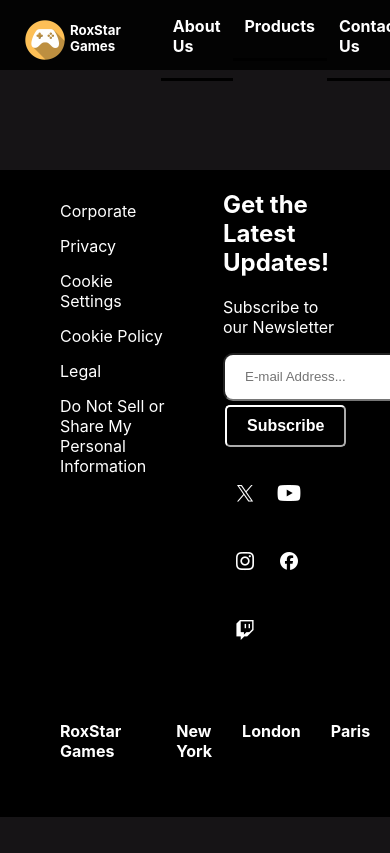
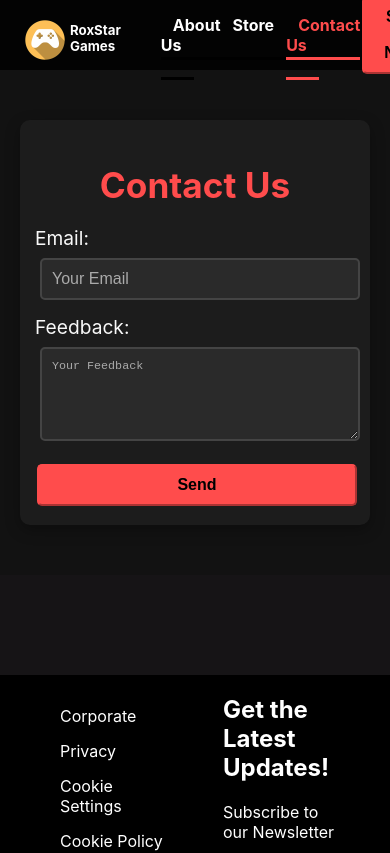
Before and after one commit to Unik477/RoxStar-Games, a React (Create React App) app: page /#/contact in a window 390 px wide. Shown: the top 853 px of the page. Built offline with nearby package versions, Linux system fonts and the light colour scheme.

Commit message:
this is final from my side now added about and product and contact section and changed that yellow color to red made a var in css

```diff
--- a/src/App.css
+++ b/src/App.css
@@ -2,3 +2,7 @@
 body{
   background: #161416;
 }
+
+:root {
+  --Mycolor: #ff4c4c;
+}
--- /dev/null
+++ b/src/components/ContactUs/Contact.jsx
@@ -0,0 +1,26 @@
+import "./contact.css"
+
+export default function Contact() {
+    function handleClick(){
+        alert("Feedback Sent!")
+    }
+    return(
+        <>
+        <section id="contact">
+    <div class="contact-container">
+        <h2>Contact Us</h2>
+        <form  class="contact-form">
+            <label for="email">Email:</label>
+            <input type="email" id="email" name="email" placeholder="Your Email" required />
+
+            <label for="feedback">Feedback:</label>
+            <textarea id="feedback" name="feedback" placeholder="Your Feedback" rows="5" required></textarea>
+
+            <button onClick={handleClick} class="submit-btn">Send</button>
+        </form>
+    </div>
+</section>
+
+        </>
+    )
+}
--- /dev/null
+++ b/src/components/ContactUs/contact.css
@@ -0,0 +1,103 @@
+/* Basic styling for the Contact Us section */
+#contact {
+    background-color: #121212;
+    padding: 50px 20px;
+    color: #f8f8f8;
+    text-align: center;
+}
+
+.contact-container {
+    max-width: 600px;
+    margin: 0 auto;
+    padding: 20px;
+    background-color: #1c1c1c;
+    border-radius: 10px;
+    box-shadow: 0 5px 15px rgba(0, 0, 0, 0.3);
+}
+
+/* Form heading styling */
+#contact h2 {
+    font-size: 2.2em;
+    margin-bottom: 20px;
+    color:var(--Mycolor);
+}
+
+
+.contact-form label {
+    display: block;
+    font-size: 1.2em;
+    margin-bottom: 8px;
+    text-align: left;
+}
+
+
+.contact-form input[type="email"],
+.contact-form textarea {
+    width: calc(100% - 24px);
+    padding: 10px;
+    margin-bottom: 15px;
+    margin-left: 5px;
+    border: 2px solid #444;
+    border-radius: 5px;
+    background-color: #2a2a2a;
+    color: #f8f8f8;
+    font-size: 1em;
+    resize: vertical;
+}
+
+
+.contact-form input::placeholder,
+.contact-form textarea::placeholder {
+    color: #aaa;
+}
+
+
+.contact-form input:focus,
+.contact-form textarea:focus {
+    border-color:var(--Mycolor);
+    outline: none;
+}
+
+
+.submit-btn {
+    font-weight:bold;
+
+    background-color: var(--Mycolor);
+color: rgb(0, 0, 0);
+border-color:var(--Mycolor);
+    padding: 10px 20px;
+    text-align: center;
+    /* text-decoration: none; */
+    display: inline-block;
+    font-size: 16px;
+    margin: 4px 2px;
+    cursor: pointer;
+    border-radius: 5px;
+    transition: all 0.3s ease;
+    width: 100%;
+}
+
+
+.submit-btn:hover {
+    background-color: black ;
+    border-color: white;
+    color:white;
+     box-shadow: 0 0 10px rgba(255, 255, 255, 0.3);
+}
+
+
+@media (max-width: 480px) {
+    .contact-container {
+        padding: 15px;
+    }
+
+    .contact-form input,
+    .contact-form textarea {
+        font-size: 0.9em;
+    }
+
+    .submit-btn {
+        font-size: 1em;
+        padding: 10px 15px;
+    }
+}
--- a/src/components/Footer/footer.css
+++ b/src/components/Footer/footer.css
@@ -43,9 +43,9 @@
 }
 
 .newsletter-subscribe button:hover{
-    background-color: #fdbf56;
+    background-color: var(--Mycolor);
     color: rgb(0, 0, 0);
-    border-color:#fdbf56;
+    border-color:var(--Mycolor);
      box-shadow: 0 0 10px rgba(255, 255, 255, 0.3);
 }
 .footer-right .footer-icon img{
@@ -74,7 +74,7 @@
 
 }
 .footer-left ul li:hover{
-    color: #fdbf56;
+    color:var(--Mycolor);
 }
 
 
--- a/src/components/Navbar/Navbar.css
+++ b/src/components/Navbar/Navbar.css
@@ -26,6 +26,7 @@
 }
 .nav-left h5{
     padding-bottom: 15px;
+    cursor: pointer;
 }
 
 .Navbar ul {
@@ -34,8 +35,18 @@
 }
 
 .Navbar ul li {
+
+    cursor: pointer;
+
+}
+.Navbar ul li a.active-link {
+    color: var(--Mycolor);
+    font-weight: bold;
+    border-bottom: 3px solid var(--Mycolor);
+}
+.Navbar ul li a {
     transition: all 0.5s ease;
-    cursor: pointer;
+    text-decoration: none;
     padding-left: 12px;
     padding-right: 12px;
     padding-top: 26px;
@@ -43,14 +54,10 @@
     border-bottom: 3px solid rgb(0, 0, 0);
     font-weight: bolder;
     height: 100%;
-}
-
-.Navbar ul li a {
-    text-decoration: none;
     color: rgb(255, 255, 255);
 }
 
-.Navbar ul li:hover {
+.Navbar ul li a:hover {
 
     border-bottom: 3px solid white;
 }
@@ -60,9 +67,9 @@
         /* background-color: #1e8fff4a; */
         font-weight:bold;
 
-        background-color: #fdbf56;
+        background-color: var(--Mycolor);
     color: rgb(0, 0, 0);
-    border-color:#fdbf56;
+    border-color:var(--Mycolor);
         padding: 10px 20px;
         text-align: center;
         /* text-decoration: none; */
--- a/src/components/Navbar/Navbar.jsx
+++ b/src/components/Navbar/Navbar.jsx
@@ -1,5 +1,6 @@
 import { useNavigate } from "react-router"
 import "./Navbar.css"
+import { NavLink } from "react-router-dom";
 export default function Navbar(){
     const navigate=useNavigate()
 
@@ -13,12 +14,12 @@ export default function Navbar(){
         <div className="Navbar">
             <div className="nav-left">
             <img src={process.env.PUBLIC_URL+"/images/game-logo.png"} alt="404" />
-            <h5>RoxStar Games</h5>
+            <h5 onClick={()=>navigate("/")}>RoxStar Games</h5>
             </div>
             <ul>
-                <li><a onClick={()=>navigate("/products")}>About Us</a></li>
-                <li><a onClick={()=>navigate("/products")}>Products</a></li>
-                <li><a onClick={()=>navigate("/products")}>Contact Us</a></li>
+                <li><NavLink className={({ isActive }) => (isActive ? 'active-link' : '')} to="/about">About Us</NavLink></li>
+                <li><NavLink className={({ isActive }) => (isActive ? 'active-link' : '')} to="/products">Store</NavLink></li>
+                <li><NavLink className={({ isActive }) => (isActive ? 'active-link' : '')} to="/contact">Contact Us</NavLink></li>
             </ul>
 
             <div className="nav-right">
--- /dev/null
+++ b/src/components/about/about.css
@@ -0,0 +1,30 @@
+.about-text {
+    max-width: 1200px;
+    margin: 0 auto;
+    padding: 20px;
+    font-family: 'Arial', sans-serif;
+}
+
+
+#about h2 {
+    font-size: 2.5em;
+    color: #f8f8f8;
+    margin-bottom: 10px;
+    text-transform: uppercase;
+    letter-spacing: 2px;
+    text-align: center;
+}
+
+
+#about p {
+    font-size: 1.2em;
+    color: #c0c0c0;
+    line-height: 1.6em;
+    margin-bottom: 15px;
+}
+
+
+#about strong {
+    color: #ff4c4c;
+    font-weight: bold;
+}
--- /dev/null
+++ b/src/components/about/about.js
@@ -0,0 +1,28 @@
+import "./about.css"
+
+export default function About() {
+    return(
+        <section id="about">
+        <div class="about-text">
+            <h2>About Roxstar Games</h2>
+            <p>
+                Welcome to <strong>Roxstar Games</strong>, where we bring immersive and thrilling gaming experiences to players worldwide. As a leading game development studio, we are dedicated to pushing the boundaries of interactive entertainment, creating unforgettable adventures that captivate and inspire.
+            </p>
+            <p>
+                Founded by a passionate team of gamers and developers, Roxstar Games has grown into a powerhouse of creativity and innovation. Our portfolio includes some of the most critically acclaimed and commercially successful titles in the industry, known for their rich narratives, stunning visuals, and groundbreaking gameplay mechanics.
+            </p>
+            <p>
+                At Roxstar Games, we believe in the power of games to tell compelling stories and create meaningful connections. Our mission is to craft games that not only entertain but also leave a lasting impact on our players. Whether it's exploring vast open worlds, engaging in intense action-packed battles, or experiencing emotional storylines, we strive to deliver experiences that resonate with our community.
+            </p>
+            <p>
+                Join us on this exciting journey as we continue to innovate and redefine what it means to play. With a commitment to quality and a passion for gaming, Roxstar Games is your gateway to a world of limitless possibilities.
+            </p>
+            <p>
+                <strong>Feel free to connect with us</strong>
+            </p>
+
+        </div>
+    </section>
+
+    )
+}
--- a/src/components/home/RRD/rrd.css
+++ b/src/components/home/RRD/rrd.css
@@ -11,7 +11,7 @@
     padding: 60px;
 }
 .rrd-left img{
-    height: 100px;
+    width: calc(100% - 20px);
 }
 .rrd-left p{
     color: white;
@@ -45,8 +45,8 @@
 }
 
 .rrd-left button:hover{
-    background-color: #fdbf56;
+    background-color: var(--Mycolor);
     color: rgb(0, 0, 0);
-    border-color:#fdbf56;
+    border-color:var(--Mycolor);
      box-shadow: 0 0 10px rgba(255, 255, 255, 0.3);
 }
--- a/src/components/home/slider/Slider.css
+++ b/src/components/home/slider/Slider.css
@@ -6,8 +6,13 @@
 }
 
 .slider-image{
-    max-width: 66%;
-    max-height: 100%;
+    width: 66%;
+    height: auto;
+}
+
+.slider-image img{
+  width: min-content;
+  height: min-content;
 }
 
 .slider-control{
@@ -40,9 +45,9 @@
   }
 
   .slider-control button:hover {
-   background-color: #fdbf56;
+   background-color: var(--Mycolor);
    color: rgb(0, 0, 0);
-   border-color:#fdbf56;
+   border-color:var(--Mycolor);
     box-shadow: 0 0 10px rgba(255, 255, 255, 0.3);
   }
 
--- a/src/index.js
+++ b/src/index.js
@@ -6,6 +6,8 @@ import { HashRouter as Router,Routes, Route } from "react-router-dom";
 import Navbar from './components/Navbar/Navbar';
 import Footer from './components/Footer/Footer';
 import Products from './components/products/products';
+import About from './components/about/about';
+import Contact from './components/ContactUs/Contact';
 
 const root = ReactDOM.createRoot(document.getElementById('root'));
 root.render(
@@ -15,6 +17,8 @@ root.render(
       <Routes>
         <Route exact path="/" element={<App />}/>
         <Route exact path="/products" element={<Products/>}/>
+        <Route exact path="/about" element={<About/>}/>
+        <Route exact path="/contact" element={<Contact/>}/>
       </Routes>
       <Footer/>
     </Router>
```
